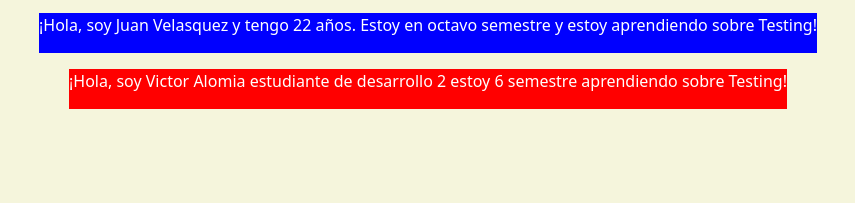
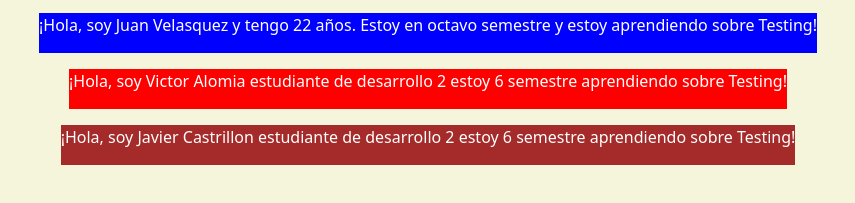
Before and after one commit to SantiagoEsquivelHub/Git_Flow, a plain HTML site: page index.html in a window 1280 px wide. Shown: the part 105-308 px from the top of the page, without its empty margins (212-1067 px from the left). Drawn offline with nearby package versions, Linux system fonts and the light colour scheme.

Commit message:
intro Javier 2

```diff
--- a/index.html
+++ b/index.html
@@ -25,8 +25,14 @@
                 aprendiendo sobre Testing!
             </p>
         </div>
-          <div class="m-2" style="background-color:red;">
+        <div class="m-2" style="background-color:red;">
             <p style="color: white">¡Hola, soy Victor Alomia estudiante de desarrollo 2 estoy 6 semestre
+                aprendiendo sobre Testing!
+            </p>
+        </div>
+
+        <div class="m-2" style="background-color:brown;">
+            <p style="color: white">¡Hola, soy Javier Castrillon estudiante de desarrollo 2 estoy 6 semestre
                 aprendiendo sobre Testing!
             </p>
         </div>
```
